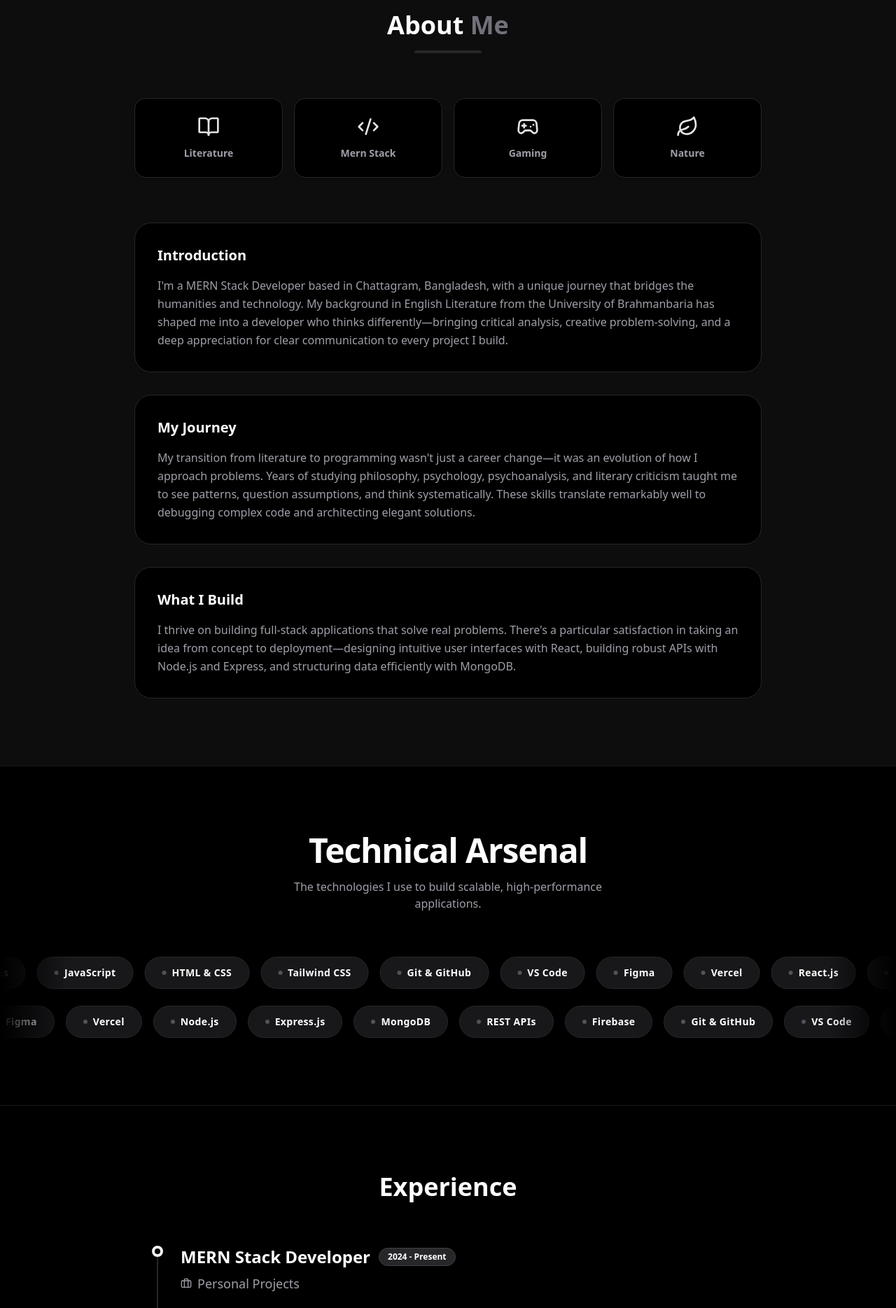
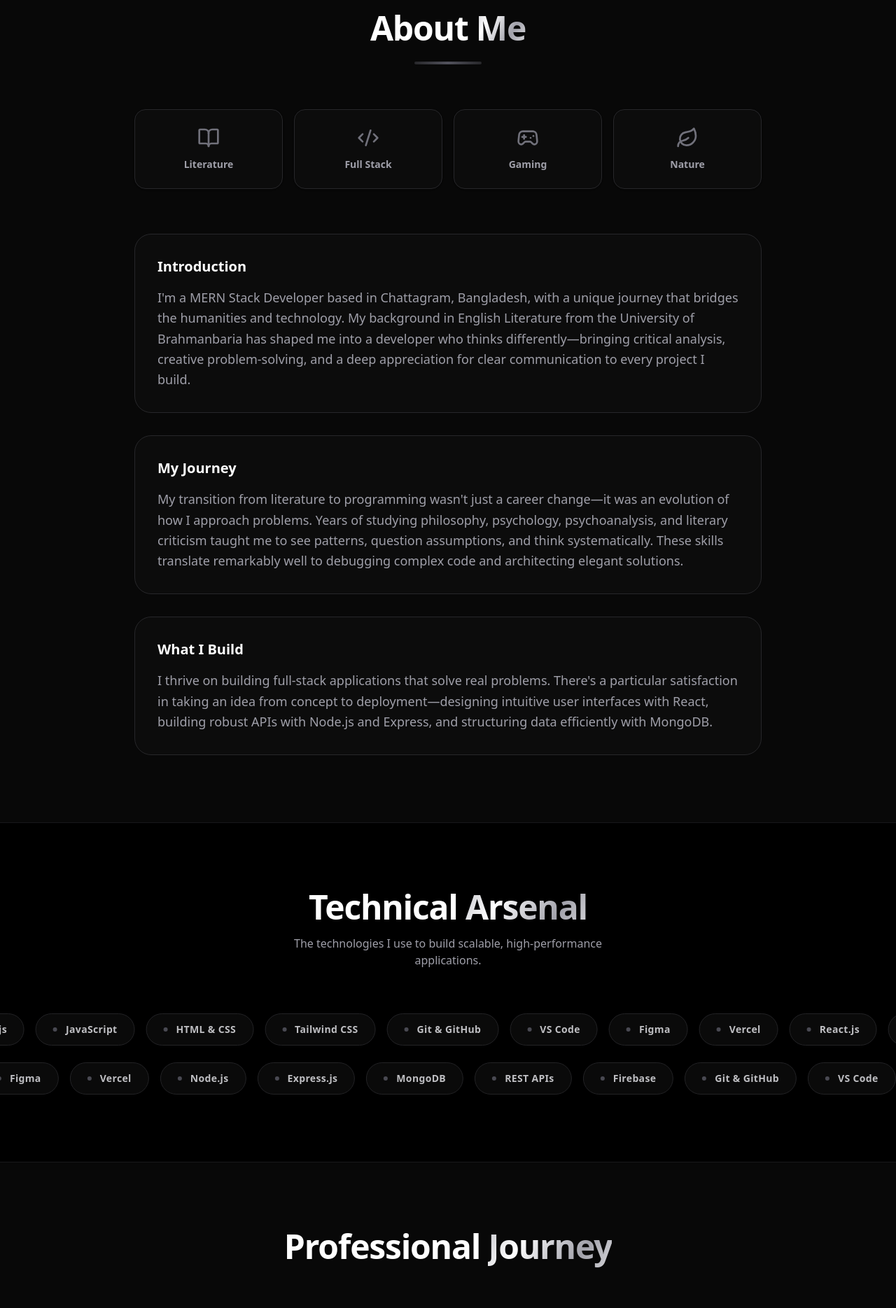
Before and after one commit to mobassirrehman/portfolio, a Next.js app: page / in a window 1280 px wide. Shown: the part 880-2749 px from the top of the page at 70% size. Built offline with nearby package versions, Linux system fonts and the light colour scheme.

Commit message:
updated:About,Education,Experience,Projects, and Skills components

```diff
--- a/src/components/About.js
+++ b/src/components/About.js
@@ -6,22 +6,22 @@ import { BookOpen, Code2, Gamepad2, Leaf } from "lucide-react";
 
 const highlights = [
   { icon: BookOpen, label: "Literature" },
-  { icon: Code2, label: "Mern Stack" },
+  { icon: Code2, label: "Full Stack" },
   { icon: Gamepad2, label: "Gaming" },
   { icon: Leaf, label: "Nature" },
 ];
 
 export default function About() {
   return (
-    <section id="about" className="py-24 bg-zinc-50 dark:bg-zinc-900/30">
+    <section id="about" className="py-24 bg-white dark:bg-[#080808]">
       <div className="section-container">
         <div className="max-w-4xl mx-auto">
-          {/* Header */}
+          {/* Header - Titanium Style */}
           <div className="text-center mb-16">
-            <h2 className="text-4xl font-bold mb-4">
-              About <span className="text-zinc-500">Me</span>
+            <h2 className="text-4xl md:text-5xl font-black mb-6 tracking-tight">
+              About <span className="text-titanium">Me</span>
             </h2>
-            <div className="w-24 h-1 bg-zinc-200 dark:bg-zinc-800 mx-auto rounded-full" />
+            <div className="w-24 h-1 bg-gradient-to-r from-zinc-200 via-zinc-400 to-zinc-200 dark:from-zinc-800 dark:via-zinc-600 dark:to-zinc-800 mx-auto rounded-full" />
           </div>
 
           {/* Highlights Grid */}
@@ -30,13 +30,13 @@ export default function About() {
               <motion.div
                 key={index}
                 whileHover={{ y: -5 }}
-                className="flex flex-col items-center p-6 bg-white dark:bg-black border border-zinc-200 dark:border-zinc-800 rounded-2xl shadow-sm"
+                className="flex flex-col items-center p-6 bg-zinc-50 dark:bg-[#0c0c0c] border border-zinc-100 dark:border-zinc-800 rounded-2xl shadow-sm hover:shadow-md transition-all group"
               >
-                <item.icon
-                  size={32}
-                  className="text-zinc-800 dark:text-zinc-200 mb-3"
-                />
-                <span className="text-sm font-semibold text-zinc-600 dark:text-zinc-400">
+                {/* Icon gets the metallic sheen */}
+                <div className="mb-3 text-zinc-400 dark:text-zinc-500 group-hover:text-zinc-900 dark:group-hover:text-white transition-colors">
+                  <item.icon size={32} />
+                </div>
+                <span className="text-sm font-bold text-zinc-600 dark:text-zinc-400 group-hover:text-black dark:group-hover:text-white transition-colors">
                   {item.label}
                 </span>
               </motion.div>
@@ -52,12 +52,12 @@ export default function About() {
             ].map((section, index) => (
               <div
                 key={index}
-                className="bg-white dark:bg-black p-8 rounded-3xl border border-zinc-200 dark:border-zinc-800"
+                className="bg-zinc-50 dark:bg-[#0c0c0c] p-8 rounded-3xl border border-zinc-100 dark:border-zinc-800"
               >
                 <h3 className="text-xl font-bold mb-4 text-zinc-900 dark:text-white">
                   {section.title}
                 </h3>
-                <p className="text-zinc-600 dark:text-zinc-400 leading-relaxed">
+                <p className="text-zinc-600 dark:text-zinc-400 leading-relaxed text-lg">
                   {section.content}
                 </p>
               </div>
--- a/src/components/Education.js
+++ b/src/components/Education.js
@@ -6,9 +6,14 @@ import { GraduationCap } from "lucide-react";
 
 export default function Education() {
   return (
-    <section id="education" className="py-24 bg-zinc-50 dark:bg-zinc-900/30">
+    <section
+      id="education"
+      className="py-24 bg-zinc-50 dark:bg-black border-t border-zinc-100 dark:border-zinc-900"
+    >
       <div className="section-container max-w-4xl">
-        <h2 className="text-4xl font-bold mb-16 text-center">Education</h2>
+        <h2 className="text-4xl md:text-5xl font-black mb-16 text-center tracking-tight">
+          Education
+        </h2>
 
         <div className="grid gap-6">
           {education.map((item, index) => (
@@ -17,13 +22,13 @@ export default function Education() {
               initial={{ opacity: 0, y: 20 }}
               whileInView={{ opacity: 1, y: 0 }}
               viewport={{ once: true }}
-              className="bg-white dark:bg-black p-8 rounded-3xl border border-zinc-200 dark:border-zinc-800 hover:border-zinc-400 dark:hover:border-zinc-600 transition-colors"
+              className="bg-white dark:bg-[#0c0c0c] p-8 rounded-3xl border border-zinc-200 dark:border-zinc-800 hover:border-zinc-400 dark:hover:border-zinc-600 transition-colors shadow-sm"
             >
               <div className="flex justify-between items-start flex-wrap gap-4 mb-4">
-                <div className="flex gap-4">
-                  <div className="p-3 bg-zinc-100 dark:bg-zinc-800 rounded-xl h-fit">
+                <div className="flex gap-5">
+                  <div className="p-3.5 bg-zinc-50 dark:bg-zinc-900 rounded-2xl h-fit border border-zinc-100 dark:border-zinc-800">
                     <GraduationCap
-                      size={24}
+                      size={28}
                       className="text-zinc-900 dark:text-white"
                     />
                   </div>
@@ -31,16 +36,16 @@ export default function Education() {
                     <h3 className="text-xl font-bold text-zinc-900 dark:text-white">
                       {item.degree}
                     </h3>
-                    <p className="text-zinc-500 font-medium">
+                    <p className="text-zinc-500 dark:text-zinc-400 font-medium mt-1">
                       {item.institution}
                     </p>
                   </div>
                 </div>
-                <span className="px-4 py-1.5 text-sm font-bold bg-zinc-100 dark:bg-zinc-900 rounded-full border border-zinc-200 dark:border-zinc-800">
+                <span className="px-4 py-1.5 text-xs font-bold uppercase tracking-wider bg-zinc-100 dark:bg-zinc-900 rounded-full border border-zinc-200 dark:border-zinc-800 text-zinc-600 dark:text-zinc-400">
                   {item.year}
                 </span>
               </div>
-              <p className="text-zinc-600 dark:text-zinc-400 pl-[60px]">
+              <p className="text-zinc-600 dark:text-zinc-400 pl-0 md:pl-[76px] leading-relaxed">
                 {item.description}
               </p>
             </motion.div>
--- a/src/components/Experience.js
+++ b/src/components/Experience.js
@@ -6,46 +6,48 @@ import { Briefcase } from "lucide-react";
 
 export default function Experience() {
   return (
-    <section className="py-24 bg-white dark:bg-black">
+    <section className="py-24 bg-white dark:bg-[#080808]">
       <div className="section-container max-w-4xl">
-        <h2 className="text-4xl font-bold mb-16 text-center">Experience</h2>
+        <h2 className="text-4xl md:text-5xl font-black mb-20 text-center tracking-tight">
+          Professional <span className="text-titanium">Journey</span>
+        </h2>
 
-        <div className="space-y-8">
+        <div className="space-y-12">
           {experience.map((item, index) => (
             <motion.div
               key={index}
               initial={{ opacity: 0, y: 20 }}
               whileInView={{ opacity: 1, y: 0 }}
               viewport={{ once: true }}
-              className="group relative pl-8 border-l-2 border-zinc-200 dark:border-zinc-800"
+              className="group relative pl-8 md:pl-12 border-l-2 border-zinc-200 dark:border-zinc-800"
             >
-              {/* Dot */}
-              <div className="absolute left-[-9px] top-0 w-4 h-4 rounded-full bg-white dark:bg-black border-4 border-zinc-900 dark:border-zinc-100" />
+              {/* Timeline Dot - Metallic Halo */}
+              <div className="absolute left-[-9px] top-0 w-4 h-4 rounded-full bg-white dark:bg-black border-4 border-zinc-400 dark:border-zinc-600 group-hover:border-black dark:group-hover:border-white transition-colors" />
 
-              <div className="mb-2 flex flex-wrap items-center gap-3">
+              <div className="flex flex-col sm:flex-row sm:items-center sm:justify-between gap-2 mb-4">
                 <h3 className="text-2xl font-bold text-zinc-900 dark:text-white">
                   {item.title}
                 </h3>
-                <span className="px-3 py-1 text-xs font-bold bg-zinc-100 dark:bg-zinc-800 rounded-full border border-zinc-200 dark:border-zinc-700">
+                <span className="w-fit px-4 py-1 text-xs font-bold uppercase tracking-wider bg-zinc-100 dark:bg-zinc-900 rounded-full border border-zinc-200 dark:border-zinc-800 text-zinc-600 dark:text-zinc-400">
                   {item.period}
                 </span>
               </div>
 
-              <p className="text-lg font-medium text-zinc-500 dark:text-zinc-400 mb-4 flex items-center gap-2">
-                <Briefcase size={16} /> {item.company}
+              <p className="text-lg font-medium text-zinc-500 dark:text-zinc-400 mb-6 flex items-center gap-2">
+                <Briefcase size={18} /> {item.company}
               </p>
 
-              <p className="text-zinc-600 dark:text-zinc-400 mb-4 leading-relaxed">
+              <p className="text-zinc-700 dark:text-zinc-300 mb-6 leading-relaxed">
                 {item.description}
               </p>
 
-              <ul className="space-y-2">
+              <ul className="grid gap-3">
                 {item.achievements.map((ach, i) => (
                   <li
                     key={i}
-                    className="flex items-start gap-3 text-zinc-600 dark:text-zinc-400 text-sm"
+                    className="flex items-start gap-3 text-zinc-600 dark:text-zinc-400 text-sm leading-relaxed"
                   >
-                    <span className="mt-1.5 w-1.5 h-1.5 rounded-full bg-zinc-400 flex-shrink-0" />
+                    <span className="mt-2 w-1 h-1 rounded-full bg-zinc-400 dark:bg-zinc-600 flex-shrink-0" />
                     {ach}
                   </li>
                 ))}
--- a/src/components/Projects.js
+++ b/src/components/Projects.js
@@ -3,15 +3,25 @@
 import { motion } from "framer-motion";
 import Image from "next/image";
 import { projects } from "@/data/portfolioData";
-import { ArrowUpRight, Github } from "lucide-react";
+import { ArrowUpRight, Github, Code2 } from "lucide-react";
 
 export default function Projects() {
   return (
-    <section id="projects" className="py-24 bg-zinc-50 dark:bg-[#050505]">
+    <section
+      id="projects"
+      className="py-24 bg-white dark:bg-[#050505] overflow-hidden border-t border-zinc-100 dark:border-zinc-900"
+    >
       <div className="section-container">
-        <h2 className="text-4xl md:text-6xl font-bold mb-20 text-center">
-          Selected <span className="text-gradient">Works</span>
-        </h2>
+        {/* Header */}
+        <div className="mb-24 space-y-6 text-center md:text-left">
+          <h2 className="text-4xl md:text-6xl font-black tracking-tighter">
+            Selected <span className="text-titanium">Works</span>
+          </h2>
+          <p className="text-zinc-500 dark:text-zinc-400 max-w-lg text-lg leading-relaxed">
+            Crafting digital experiences with a focus on performance,
+            architecture, and premium design.
+          </p>
+        </div>
 
         <div className="flex flex-col gap-32">
           {projects.map((project, index) => (
@@ -20,66 +30,75 @@ export default function Projects() {
               initial={{ opacity: 0, y: 40 }}
               whileInView={{ opacity: 1, y: 0 }}
               viewport={{ once: true, margin: "-100px" }}
-              transition={{ duration: 0.7 }}
-              className={`flex flex-col lg:flex-row gap-12 items-center ${
+              transition={{ duration: 0.6 }}
+              className={`flex flex-col lg:flex-row gap-12 lg:gap-20 items-center ${
                 index % 2 === 1 ? "lg:flex-row-reverse" : ""
               }`}
             >
-              {/* 1. The Showcase Image (Big & Clean) */}
+              {/* 1. Project Showcase */}
               <div className="flex-1 w-full relative group">
-                <div className="absolute inset-0 bg-teal-500/10 dark:bg-teal-500/5 rounded-3xl transform rotate-3 group-hover:rotate-1 transition-transform duration-500" />
-                <div className="relative rounded-3xl overflow-hidden shadow-2xl border border-zinc-200 dark:border-white/10 aspect-[16/10] bg-zinc-900">
+                {/* Metallic Offset Border */}
+                <div className="absolute inset-0 border-2 border-zinc-200 dark:border-zinc-800 rounded-3xl transform translate-x-4 translate-y-4 -z-10 transition-transform group-hover:translate-x-2 group-hover:translate-y-2" />
+
+                <div className="relative rounded-3xl overflow-hidden bg-zinc-100 dark:bg-zinc-900 aspect-[16/10] border border-zinc-200 dark:border-zinc-800 shadow-2xl">
                   <Image
                     src={project.image}
                     alt={project.name}
                     fill
-                    className="object-cover transition-transform duration-700 group-hover:scale-105"
+                    className="object-cover object-top transition-transform duration-700 group-hover:scale-105"
                     sizes="(max-width: 768px) 100vw, 50vw"
                   />
                 </div>
               </div>
 
-              {/* 2. The Details (Minimalist) */}
-              <div className="flex-1 flex flex-col gap-6">
-                <div className="flex items-center gap-3">
-                  <span className="px-3 py-1 rounded-full text-xs font-bold bg-teal-100 dark:bg-teal-900/30 text-teal-700 dark:text-teal-300 uppercase tracking-wider">
+              {/* 2. Project Details */}
+              <div className="flex-1 flex flex-col justify-center">
+                <div className="flex items-center gap-3 mb-6">
+                  <span className="p-2.5 rounded-xl bg-zinc-100 dark:bg-zinc-900 text-zinc-900 dark:text-white border border-zinc-200 dark:border-zinc-800">
+                    <Code2 size={20} />
+                  </span>
+                  <span className="text-xs font-bold tracking-[0.2em] uppercase text-zinc-400 dark:text-zinc-500">
                     Featured Project
                   </span>
                 </div>
 
-                <h3 className="text-4xl font-bold text-zinc-900 dark:text-white">
+                <h3 className="text-4xl font-bold text-zinc-900 dark:text-white mb-6">
                   {project.name}
                 </h3>
 
-                <p className="text-lg text-zinc-600 dark:text-zinc-400 leading-relaxed">
+                <p className="text-lg text-zinc-600 dark:text-zinc-400 leading-relaxed mb-8">
                   {project.fullDescription}
                 </p>
 
-                <div className="flex flex-wrap gap-2">
+                {/* Tech Stack */}
+                <div className="flex flex-wrap gap-2.5 mb-10">
                   {project.techStack.map((tech) => (
                     <span
                       key={tech}
-                      className="text-sm font-medium text-zinc-500 dark:text-zinc-400 border border-zinc-200 dark:border-zinc-800 px-3 py-1.5 rounded-lg"
+                      className="px-4 py-2 text-xs font-bold uppercase tracking-wide rounded-lg border border-zinc-200 dark:border-zinc-800 bg-zinc-50 dark:bg-zinc-900/50 text-zinc-700 dark:text-zinc-300"
                     >
                       {tech}
                     </span>
                   ))}
                 </div>
 
-                <div className="flex gap-4 pt-4">
+                {/* Links - Using the new metallic buttons */}
+                <div className="flex flex-wrap gap-4">
                   <a
                     href={project.liveLink}
                     target="_blank"
-                    className="flex items-center gap-2 px-6 py-3 bg-zinc-900 dark:bg-white text-white dark:text-zinc-900 rounded-full font-bold transition-transform hover:-translate-y-1"
+                    rel="noopener noreferrer"
+                    className="btn-primary"
                   >
-                    Visit Site <ArrowUpRight size={18} />
+                    View Live <ArrowUpRight size={18} />
                   </a>
                   <a
                     href={project.githubLink}
                     target="_blank"
-                    className="flex items-center gap-2 px-6 py-3 border border-zinc-200 dark:border-zinc-700 text-zinc-900 dark:text-white rounded-full font-bold hover:bg-zinc-100 dark:hover:bg-zinc-800 transition-all"
+                    rel="noopener noreferrer"
+                    className="btn-secondary"
                   >
-                    <Github size={18} /> Code
+                    <Github size={18} /> Source
                   </a>
                 </div>
               </div>
--- a/src/components/Skills.js
+++ b/src/components/Skills.js
@@ -16,10 +16,10 @@ const row2 = [
 ];
 
 const SkillTag = ({ name }) => (
-  <div className="flex items-center gap-2 px-6 py-3 bg-white dark:bg-zinc-900 border border-zinc-200 dark:border-zinc-800 rounded-full shadow-sm whitespace-nowrap transition-all hover:border-black dark:hover:border-white cursor-default">
-    {/* Monochrome Dot */}
-    <div className="w-1.5 h-1.5 rounded-full bg-zinc-400 dark:bg-zinc-600" />
-    <span className="font-bold text-zinc-900 dark:text-white text-sm tracking-wide">
+  <div className="flex items-center gap-3 px-6 py-3 bg-white dark:bg-[#0c0c0c] border border-zinc-200 dark:border-zinc-800 rounded-full shadow-sm whitespace-nowrap transition-all hover:border-zinc-400 dark:hover:border-zinc-500 cursor-default group">
+    {/* Metallic Dot */}
+    <div className="w-1.5 h-1.5 rounded-full bg-zinc-300 dark:bg-zinc-600 group-hover:bg-zinc-900 dark:group-hover:bg-white transition-colors" />
+    <span className="font-bold text-zinc-700 dark:text-zinc-300 group-hover:text-black dark:group-hover:text-white text-sm tracking-wide transition-colors">
       {name}
     </span>
   </div>
@@ -29,11 +29,11 @@ export default function Skills() {
   return (
     <section
       id="skills"
-      className="py-24 overflow-hidden relative bg-white dark:bg-black border-y border-zinc-100 dark:border-zinc-900"
+      className="py-24 overflow-hidden relative bg-zinc-50 dark:bg-black border-y border-zinc-100 dark:border-zinc-900"
     >
       <div className="section-container mb-16 text-center">
-        <h2 className="text-4xl md:text-5xl font-black mb-4 tracking-tight text-zinc-900 dark:text-white">
-          Technical Arsenal
+        <h2 className="text-4xl md:text-5xl font-black mb-4 tracking-tight">
+          Technical <span className="text-titanium">Arsenal</span>
         </h2>
         <p className="text-zinc-500 dark:text-zinc-400 max-w-lg mx-auto">
           The technologies I use to build scalable, high-performance
@@ -41,18 +41,15 @@ export default function Skills() {
         </p>
       </div>
 
-      <div className="flex flex-col gap-6 w-full">
-        {/* Row 1: Moves Left */}
-        <div className="flex w-full overflow-hidden">
+      <div className="flex flex-col gap-6 w-full opacity-90">
+        <div className="flex w-full overflow-hidden mask-gradient">
           <div className="flex gap-4 animate-scroll-left hover:[animation-play-state:paused] w-max">
             {row1.map((skill, i) => (
               <SkillTag key={`r1-${i}`} name={skill.name} />
             ))}
           </div>
         </div>
-
-        {/* Row 2: Moves Right */}
-        <div className="flex w-full overflow-hidden">
+        <div className="flex w-full overflow-hidden mask-gradient">
           <div className="flex gap-4 animate-scroll-right hover:[animation-play-state:paused] w-max">
             {row2.map((skill, i) => (
               <SkillTag key={`r2-${i}`} name={skill.name} />
@@ -60,10 +57,6 @@ export default function Skills() {
           </div>
         </div>
       </div>
-
-      {/* Edge Fading Masks */}
-      <div className="absolute inset-y-0 left-0 w-24 bg-gradient-to-r from-white dark:from-black to-transparent z-10 pointer-events-none" />
-      <div className="absolute inset-y-0 right-0 w-24 bg-gradient-to-l from-white dark:from-black to-transparent z-10 pointer-events-none" />
     </section>
   );
 }
```
